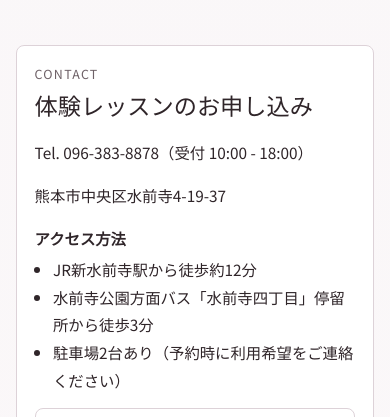
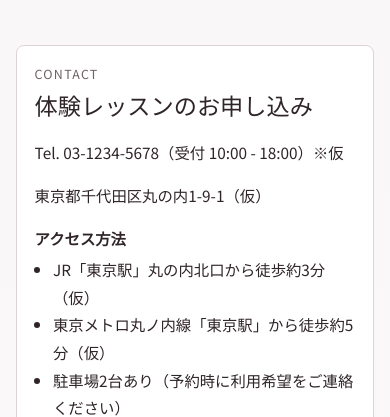
Before and after one commit to 08alice080826-lang/cooking, a plain HTML site: page index.html in a window 390 px wide. Shown: the part 5120-5537 px from the top of the page. Drawn offline with Linux system fonts and the light colour scheme; grey boxes are pictures that could not be loaded.

Commit message:
Set contact location to placeholder Tokyo (丸の内) values
Google Maps embed pointed to the wrong place. Swap the address, phone
number, access directions, meta description, and map query for temporary
Tokyo / Marunouchi placeholders until the real venue is confirmed.

Co-Authored-By: Claude Sonnet 5 <noreply@anthropic.com>
Claude-Session: https://claude.ai/code/session_01K1D5wChFUjbvaho1E3tSm3

```diff
--- a/index.html
+++ b/index.html
@@ -4,7 +4,7 @@
   <meta charset="UTF-8" />
   <meta name="viewport" content="width=device-width, initial-scale=1.0" />
   <title>ひとつうえのお菓子作りを、 | お菓子作りレッスン</title>
-  <meta name="description" content="熊本の少人数制お料理教室。季節のお菓子作りと、家庭で再現できるレシピを学べます。" />
+  <meta name="description" content="東京の少人数制お料理教室。季節のお菓子作りと、家庭で再現できるレシピを学べます。" />
   <link rel="preconnect" href="https://fonts.googleapis.com" />
   <link rel="preconnect" href="https://fonts.gstatic.com" crossorigin />
   <link href="https://fonts.googleapis.com/css2?family=Noto+Sans+JP:wght@400;500;700&family=Noto+Serif+JP:wght@500;700&display=swap" rel="stylesheet" />
@@ -353,20 +353,20 @@
         <div>
           <p class="section-label">contact</p>
           <h2>体験レッスンのお申し込み</h2>
-          <p>Tel. 096-383-8878（受付 10:00 - 18:00）</p>
-          <p>熊本市中央区水前寺4-19-37</p>
+          <p>Tel. 03-1234-5678（受付 10:00 - 18:00）※仮</p>
+          <p>東京都千代田区丸の内1-9-1（仮）</p>
           <div class="access-info">
             <p><strong>アクセス方法</strong></p>
             <ul>
-              <li>JR新水前寺駅から徒歩約12分</li>
-              <li>水前寺公園方面バス「水前寺四丁目」停留所から徒歩3分</li>
+              <li>JR「東京駅」丸の内北口から徒歩約3分（仮）</li>
+              <li>東京メトロ丸ノ内線「東京駅」から徒歩約5分（仮）</li>
               <li>駐車場2台あり（予約時に利用希望をご連絡ください）</li>
             </ul>
           </div>
           <iframe
             class="contact-map"
             title="ミルクと粉の料理教室 Googleマップ"
-            src="https://www.google.com/maps?q=%E7%86%8A%E6%9C%AC%E5%B8%82%E4%B8%AD%E5%A4%AE%E5%8C%BA%E6%B0%B4%E5%89%8D%E5%AF%BA4-19-37&output=embed"
+            src="https://www.google.com/maps?q=%E6%9D%B1%E4%BA%AC%E9%A7%85&output=embed"
             loading="lazy"
             referrerpolicy="no-referrer-when-downgrade"
           ></iframe>
```
